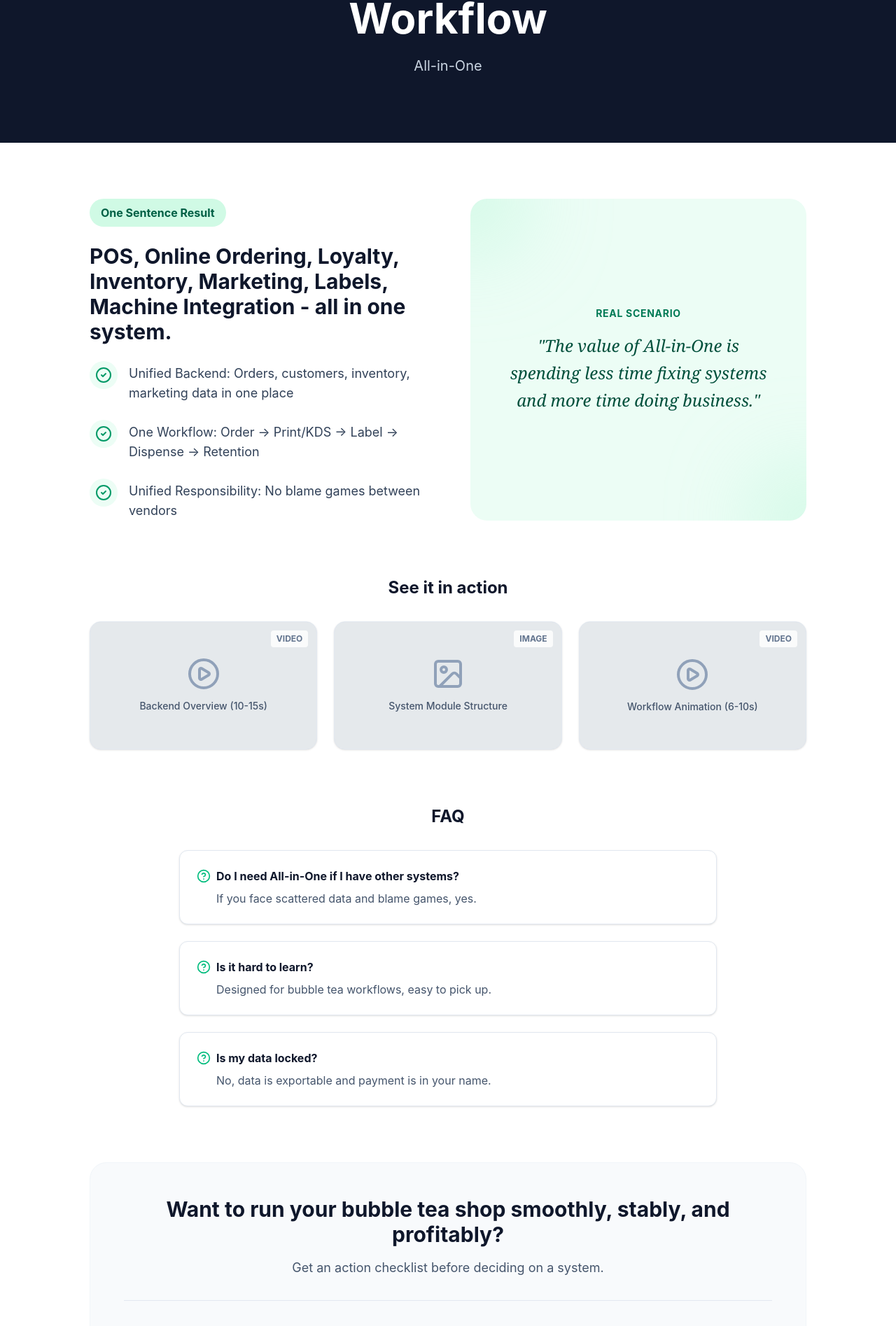
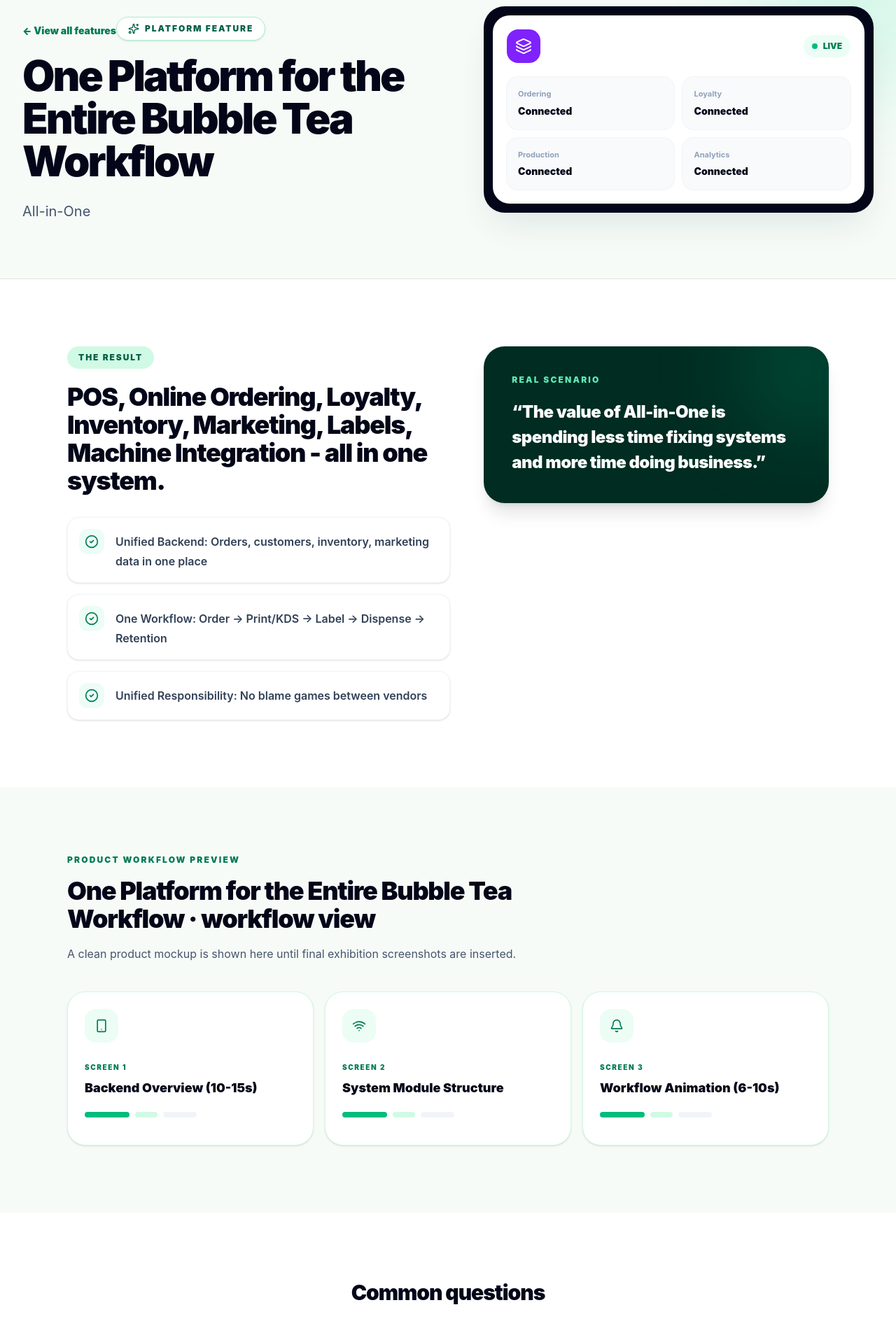
Before and after one commit to onesip/iteasupply-ordering, a React (Vite) app: page /features/all-in-one in a window 1280 px wide. Shown: the part 160-2055 px from the top of the page at 70% size. Built offline with nearby package versions, Linux system fonts and the light colour scheme.

Commit message:
Replace gray feature placeholders with product workflow mockups

```diff
--- a/pages/FeatureDetail.tsx
+++ b/pages/FeatureDetail.tsx
@@ -1,125 +1,276 @@
 import React from 'react';
 import { useParams, Link, Navigate } from 'react-router-dom';
-import { CheckCircle2, PlayCircle, HelpCircle, ArrowRight, Image as ImageIcon } from 'lucide-react';
+import {
+  Activity,
+  ArrowRight,
+  BarChart3,
+  Bell,
+  CheckCircle2,
+  Cpu,
+  Gift,
+  HelpCircle,
+  Layers3,
+  Package,
+  Smartphone,
+  Sparkles,
+  Tag,
+  Wifi,
+} from 'lucide-react';
 import { useLanguage } from '../src/contexts/LanguageContext';
+
+const featureVisualConfig: Record<string, { icon: any; accent: string; items: [string, string][] }> = {
+  machine: {
+    icon: Cpu,
+    accent: 'bg-slate-950 text-emerald-300',
+    items: [
+      ['Order #A184', 'Recipe routed'],
+      ['Machine 01', 'Online'],
+      ['Production', 'Mixing'],
+      ['Status sync', 'Live'],
+    ],
+  },
+  loyalty: {
+    icon: Gift,
+    accent: 'bg-emerald-600 text-white',
+    items: [
+      ['Member', '1,240 pts'],
+      ['Campaign', '+18% return'],
+      ['Reward', 'Ready'],
+      ['Customer', 'Recognized'],
+    ],
+  },
+  'online-ordering': {
+    icon: Smartphone,
+    accent: 'bg-emerald-600 text-white',
+    items: [
+      ['Mobile web', 'HTML5'],
+      ['Order', '#A184'],
+      ['Pickup', '~4 min'],
+      ['Notification', 'Enabled'],
+    ],
+  },
+  'waterproof-labels': {
+    icon: Tag,
+    accent: 'bg-cyan-600 text-white',
+    items: [
+      ['Order label', '#A184'],
+      ['Drink', 'Mango Matcha'],
+      ['Options', '50% · low ice'],
+      ['Print status', 'Ready'],
+    ],
+  },
+  inventory: {
+    icon: Package,
+    accent: 'bg-amber-500 text-white',
+    items: [
+      ['Jasmine tea', 'Healthy'],
+      ['Pearls', 'Reorder soon'],
+      ['Recipe use', 'Tracked'],
+      ['Waste', 'Logged'],
+    ],
+  },
+  reports: {
+    icon: BarChart3,
+    accent: 'bg-blue-600 text-white',
+    items: [
+      ['Revenue', '€2,846'],
+      ['Orders', '486'],
+      ['Repeat', '41%'],
+      ['Machine-linked', '92%'],
+    ],
+  },
+  'all-in-one': {
+    icon: Layers3,
+    accent: 'bg-violet-600 text-white',
+    items: [
+      ['Ordering', 'Connected'],
+      ['Loyalty', 'Connected'],
+      ['Production', 'Connected'],
+      ['Analytics', 'Connected'],
+    ],
+  },
+  transparency: {
+    icon: Activity,
+    accent: 'bg-slate-900 text-white',
+    items: [
+      ['Order trail', 'Visible'],
+      ['Status', 'Auditable'],
+      ['Payment', 'Structured'],
+      ['Logs', 'Available'],
+    ],
+  },
+};
 
 const FeatureDetail = () => {
   const { featureId } = useParams();
-  const { t } = useLanguage();
+  const { t, language } = useLanguage();
+  const isEn = language === 'en';
 
-  // Fetch feature data from translations
   const data = t(`featureDetails.${featureId}`);
 
-  // Check if data exists (if t returns the key, it means not found)
   if (!data || typeof data === 'string' || !data.title) {
     return <Navigate to="/features" replace />;
   }
 
+  const visual = featureVisualConfig[featureId || ''] || featureVisualConfig['all-in-one'];
+  const VisualIcon = visual.icon;
+
+  const copy = isEn
+    ? {
+        result: 'THE RESULT',
+        preview: 'PRODUCT WORKFLOW PREVIEW',
+        previewDesc: 'A clean product mockup is shown here until final exhibition screenshots are inserted.',
+        live: 'LIVE',
+        faq: 'Common questions',
+        unified: 'This feature becomes more valuable when it is connected.',
+        unifiedDesc: 'Ordering, loyalty, machine workflow, notifications and analytics are designed to work as one system.',
+        demo: 'Book a live demo',
+        all: 'View all features',
+      }
+    : {
+        result: '最终结果',
+        preview: '产品流程预览',
+        previewDesc: '在展会最终真实截图替换前，这里先使用清晰的产品界面 mockup 展示流程。',
+        live: '实时',
+        faq: '常见问题',
+        unified: '当它与其他模块连接时，这项功能的价值会更高。',
+        unifiedDesc: '下单、会员、奶茶机流程、通知和数据分析从一开始就按照一套系统来设计。',
+        demo: '预约现场演示',
+        all: '查看全部功能',
+      };
+
   return (
-    <div className="bg-white min-h-screen">
-      {/* Hero */}
-      <div className="bg-slate-900 text-white py-24">
-        <div className="container mx-auto px-4 text-center">
-          <h1 className="text-4xl md:text-6xl font-bold mb-6">{data.title}</h1>
-          <p className="text-xl text-slate-300 max-w-2xl mx-auto">{data.subtitle}</p>
-        </div>
-      </div>
-
-      <div className="container mx-auto px-4 py-20">
-        <div className="max-w-5xl mx-auto">
-          {/* Result & How */}
-          <div className="grid md:grid-cols-2 gap-16 mb-20 items-start">
-            <div>
-              <div className="inline-block bg-emerald-100 text-emerald-800 font-bold px-4 py-2 rounded-full mb-6">
-                {t('featureDetail.result')}
-              </div>
-              <h2 className="text-3xl font-bold text-slate-900 mb-6">{data.result}</h2>
-              <ul className="space-y-6">
-                {data.how && data.how.map((item: string, i: number) => (
-                  <li key={i} className="flex items-start gap-4">
-                    <div className="bg-emerald-50 p-2 rounded-full shrink-0">
-                      <CheckCircle2 className="w-6 h-6 text-emerald-600" />
-                    </div>
-                    <p className="text-lg text-slate-700 pt-1">{item}</p>
-                  </li>
-                ))}
-              </ul>
+    <div className="min-h-screen bg-white pt-[76px] text-slate-950">
+      <section className="relative overflow-hidden border-b border-emerald-950/10 bg-[#f7fbf8] py-16 lg:py-20">
+        <div className="absolute -right-24 -top-24 h-80 w-80 rounded-full bg-emerald-300/20 blur-3xl" />
+        <div className="relative mx-auto grid max-w-7xl gap-10 px-4 sm:px-6 lg:grid-cols-[1fr_0.9fr] lg:items-center lg:px-8">
+          <div>
+            <Link to="/features" className="inline-flex items-center gap-2 text-sm font-black text-emerald-700 hover:text-emerald-900">
+              ← {copy.all}
+            </Link>
+            <div className="mt-7 inline-flex items-center gap-2 rounded-full border border-emerald-200 bg-white px-4 py-2 text-xs font-black uppercase tracking-[0.16em] text-emerald-800 shadow-sm">
+              <Sparkles className="h-4 w-4" /> PLATFORM FEATURE
             </div>
-
-            {/* Scenario */}
-            <div className="bg-emerald-50 rounded-3xl p-10 md:p-12 text-center relative overflow-hidden h-full flex flex-col justify-center">
-              <div className="relative z-10">
-                <div className="font-bold text-emerald-700 uppercase tracking-wider text-sm mb-4">{data.scenario.role}</div>
-                <p className="text-xl md:text-2xl font-serif italic text-emerald-900 leading-relaxed">"{data.scenario.quote}"</p>
-              </div>
-              <div className="absolute top-0 left-0 w-32 h-32 bg-emerald-200 rounded-full mix-blend-multiply filter blur-3xl opacity-50 -translate-x-1/2 -translate-y-1/2"></div>
-              <div className="absolute bottom-0 right-0 w-32 h-32 bg-emerald-200 rounded-full mix-blend-multiply filter blur-3xl opacity-50 translate-x-1/2 translate-y-1/2"></div>
-            </div>
+            <h1 className="mt-5 max-w-4xl text-5xl font-black leading-[1.02] tracking-[-0.05em] sm:text-6xl">{data.title}</h1>
+            <p className="mt-6 max-w-2xl text-lg leading-8 text-slate-600 sm:text-xl">{data.subtitle}</p>
           </div>
 
-          {/* Media Slots */}
-          {data.mediaSlots && data.mediaSlots.length > 0 && (
-            <div className="mb-20">
-              <h3 className="text-2xl font-bold text-slate-900 mb-8 text-center">{t('featureDetail.seeAction')}</h3>
-              <div className="grid md:grid-cols-2 lg:grid-cols-3 gap-6">
-                {data.mediaSlots.map((media: any, i: number) => (
-                  <div key={i} className="bg-slate-100 rounded-2xl aspect-video flex flex-col items-center justify-center relative overflow-hidden shadow-sm border border-slate-200 group cursor-pointer hover:shadow-md transition-all">
-                    <div className="absolute inset-0 bg-black/5 group-hover:bg-black/10 transition-colors"></div>
-                    {media.type === 'video' ? (
-                      <PlayCircle className="w-12 h-12 text-slate-400 group-hover:text-emerald-600 transition-colors mb-3 z-10" />
-                    ) : (
-                      <ImageIcon className="w-12 h-12 text-slate-400 group-hover:text-emerald-600 transition-colors mb-3 z-10" />
-                    )}
-                    <p className="text-slate-600 font-medium text-center px-4 z-10 text-sm">{media.content}</p>
-                    <div className="absolute top-3 right-3 bg-white/80 backdrop-blur px-2 py-1 rounded text-xs font-bold text-slate-500 uppercase">
-                      {media.type}
-                    </div>
+          <div className="rounded-[30px] border border-emerald-950/10 bg-slate-950 p-3 shadow-2xl shadow-emerald-950/10">
+            <div className="rounded-[24px] bg-white p-5">
+              <div className="flex items-center justify-between">
+                <div className={`flex h-12 w-12 items-center justify-center rounded-2xl ${visual.accent}`}>
+                  <VisualIcon className="h-6 w-6" />
+                </div>
+                <div className="inline-flex items-center gap-2 rounded-full bg-emerald-50 px-3 py-2 text-xs font-black text-emerald-700">
+                  <span className="h-2 w-2 animate-pulse rounded-full bg-emerald-500" /> {copy.live}
+                </div>
+              </div>
+              <div className="mt-5 grid grid-cols-2 gap-3">
+                {visual.items.map(([label, value]) => (
+                  <div key={label} className="rounded-2xl bg-slate-50 p-4 ring-1 ring-slate-900/5">
+                    <div className="text-[11px] font-bold text-slate-400">{label}</div>
+                    <div className="mt-1.5 text-sm font-black text-slate-950">{value}</div>
                   </div>
                 ))}
               </div>
             </div>
-          )}
+          </div>
+        </div>
+      </section>
 
-          {/* FAQ */}
-          <div className="max-w-3xl mx-auto mb-20">
-            <h3 className="text-2xl font-bold text-slate-900 mb-8 text-center">{t('featureDetail.faq')}</h3>
-            <div className="space-y-6">
-              {data.faq && data.faq.map((item: any, i: number) => (
-                <div key={i} className="bg-white border border-slate-200 rounded-xl p-6 shadow-sm">
-                  <h4 className="font-bold text-slate-900 mb-2 flex items-center gap-2">
-                    <HelpCircle className="w-5 h-5 text-emerald-500 shrink-0" /> {item.q}
-                  </h4>
-                  <p className="text-slate-600 ml-7">{item.a}</p>
-                </div>
-              ))}
+      <section className="py-20 lg:py-24">
+        <div className="mx-auto max-w-6xl px-4 sm:px-6 lg:px-8">
+          <div className="grid gap-12 lg:grid-cols-[1fr_0.9fr] lg:items-start">
+            <div>
+              <div className="inline-flex rounded-full bg-emerald-100 px-4 py-2 text-xs font-black uppercase tracking-[0.16em] text-emerald-800">{copy.result}</div>
+              <h2 className="mt-5 text-3xl font-black tracking-[-0.035em] text-slate-950 sm:text-4xl">{data.result}</h2>
+              <div className="mt-8 space-y-4">
+                {data.how && data.how.map((item: string, i: number) => (
+                  <div key={i} className="flex gap-4 rounded-2xl border border-slate-100 bg-white p-4 shadow-sm">
+                    <div className="flex h-9 w-9 shrink-0 items-center justify-center rounded-xl bg-emerald-50 text-emerald-700">
+                      <CheckCircle2 className="h-5 w-5" />
+                    </div>
+                    <p className="pt-1 text-base font-semibold leading-7 text-slate-700">{item}</p>
+                  </div>
+                ))}
+              </div>
             </div>
-          </div>
 
-          {/* CTA */}
-          <div className="text-center bg-slate-50 rounded-3xl p-12 border border-slate-100">
-            <h2 className="text-3xl font-bold text-slate-900 mb-4">
-              {t('featureDetail.unifiedTitle')}
-            </h2>
-            <p className="text-slate-600 mb-8 text-lg">
-               {t('featureDetail.unifiedSubtitle')}
-            </p>
-
-            <div className="mt-8 pt-8 border-t border-slate-200">
-              <p className="font-bold text-emerald-700 mb-6 text-lg">
-                {data.cta}
-              </p>
-              <div className="flex flex-col sm:flex-row gap-4 justify-center">
-                <Link to="/contact" className="bg-emerald-600 hover:bg-emerald-700 text-white px-8 py-4 rounded-full font-bold text-lg transition-all shadow-lg hover:shadow-emerald-500/30 flex items-center justify-center gap-2">
-                  {t('featureDetail.bookDemo')} <ArrowRight className="w-5 h-5" />
-                </Link>
-                <Link to="/strategy-session" className="bg-white border border-slate-200 hover:bg-slate-50 text-slate-900 px-8 py-4 rounded-full font-bold text-lg transition-all">
-                  {t('featureDetail.freeStrategy')}
-                </Link>
+            <div className="relative overflow-hidden rounded-[30px] bg-emerald-950 p-8 text-white shadow-xl sm:p-10">
+              <div className="absolute -right-14 -top-14 h-44 w-44 rounded-full bg-emerald-400/20 blur-3xl" />
+              <div className="relative">
+                <div className="text-xs font-black uppercase tracking-[0.18em] text-emerald-300">{data.scenario.role}</div>
+                <p className="mt-5 text-2xl font-black leading-9 tracking-[-0.025em] text-white">“{data.scenario.quote}”</p>
               </div>
             </div>
           </div>
         </div>
-      </div>
+      </section>
+
+      <section className="bg-[#f7fbf8] py-20 lg:py-24">
+        <div className="mx-auto max-w-6xl px-4 sm:px-6 lg:px-8">
+          <div className="flex flex-col justify-between gap-6 lg:flex-row lg:items-end">
+            <div className="max-w-2xl">
+              <div className="text-xs font-black uppercase tracking-[0.18em] text-emerald-700">{copy.preview}</div>
+              <h2 className="mt-4 text-3xl font-black tracking-[-0.035em] text-slate-950 sm:text-4xl">{data.title} · workflow view</h2>
+              <p className="mt-4 text-base leading-7 text-slate-600">{copy.previewDesc}</p>
+            </div>
+          </div>
+
+          <div className="mt-10 grid gap-4 md:grid-cols-3">
+            {(data.mediaSlots && data.mediaSlots.length > 0 ? data.mediaSlots.slice(0, 3) : visual.items.slice(0, 3)).map((media: any, i: number) => {
+              const label = typeof media === 'object' && media.content ? media.content : media[0];
+              const icons = [Smartphone, Wifi, Bell];
+              const Icon = icons[i] || Activity;
+              return (
+                <div key={i} className="min-h-[220px] rounded-[26px] border border-emerald-100 bg-white p-6 shadow-sm">
+                  <div className="flex h-12 w-12 items-center justify-center rounded-2xl bg-emerald-50 text-emerald-700">
+                    <Icon className="h-5 w-5" />
+                  </div>
+                  <div className="mt-7 text-[10px] font-black uppercase tracking-[0.16em] text-emerald-700">SCREEN {i + 1}</div>
+                  <p className="mt-2 text-lg font-black leading-7 text-slate-950">{label}</p>
+                  <div className="mt-5 flex gap-2">
+                    <span className="h-2 w-16 rounded-full bg-emerald-500" />
+                    <span className="h-2 w-8 rounded-full bg-emerald-100" />
+                    <span className="h-2 w-12 rounded-full bg-slate-100" />
+                  </div>
+                </div>
+              );
+            })}
+          </div>
+        </div>
+      </section>
+
+      <section className="py-20 lg:py-24">
+        <div className="mx-auto max-w-4xl px-4 sm:px-6 lg:px-8">
+          <h2 className="text-center text-3xl font-black tracking-[-0.035em] text-slate-950">{copy.faq}</h2>
+          <div className="mt-10 space-y-4">
+            {data.faq && data.faq.map((item: any, i: number) => (
+              <div key={i} className="rounded-2xl border border-slate-200 bg-white p-6 shadow-sm">
+                <h3 className="flex items-start gap-3 font-black text-slate-950">
+                  <HelpCircle className="mt-0.5 h-5 w-5 shrink-0 text-emerald-600" /> {item.q}
+                </h3>
+                <p className="mt-3 pl-8 text-sm leading-7 text-slate-600">{item.a}</p>
+              </div>
+            ))}
+          </div>
+        </div>
+      </section>
+
+      <section className="px-4 pb-20 sm:px-6 lg:px-8 lg:pb-24">
+        <div className="mx-auto max-w-6xl rounded-[34px] bg-slate-950 px-6 py-12 text-center text-white shadow-2xl sm:px-10">
+          <h2 className="text-3xl font-black tracking-[-0.035em] sm:text-4xl">{copy.unified}</h2>
+          <p className="mx-auto mt-4 max-w-2xl text-base leading-7 text-slate-300">{copy.unifiedDesc}</p>
+          <div className="mt-8 flex flex-col justify-center gap-3 sm:flex-row">
+            <Link to="/contact" className="inline-flex items-center justify-center gap-2 rounded-full bg-emerald-500 px-7 py-4 text-base font-black text-white transition hover:bg-emerald-400">
+              {copy.demo} <ArrowRight className="h-5 w-5" />
+            </Link>
+            <Link to="/features" className="inline-flex items-center justify-center rounded-full border border-white/15 bg-white/5 px-7 py-4 text-base font-black text-white transition hover:bg-white/10">
+              {copy.all}
+            </Link>
+          </div>
+        </div>
+      </section>
     </div>
   );
 };
```
